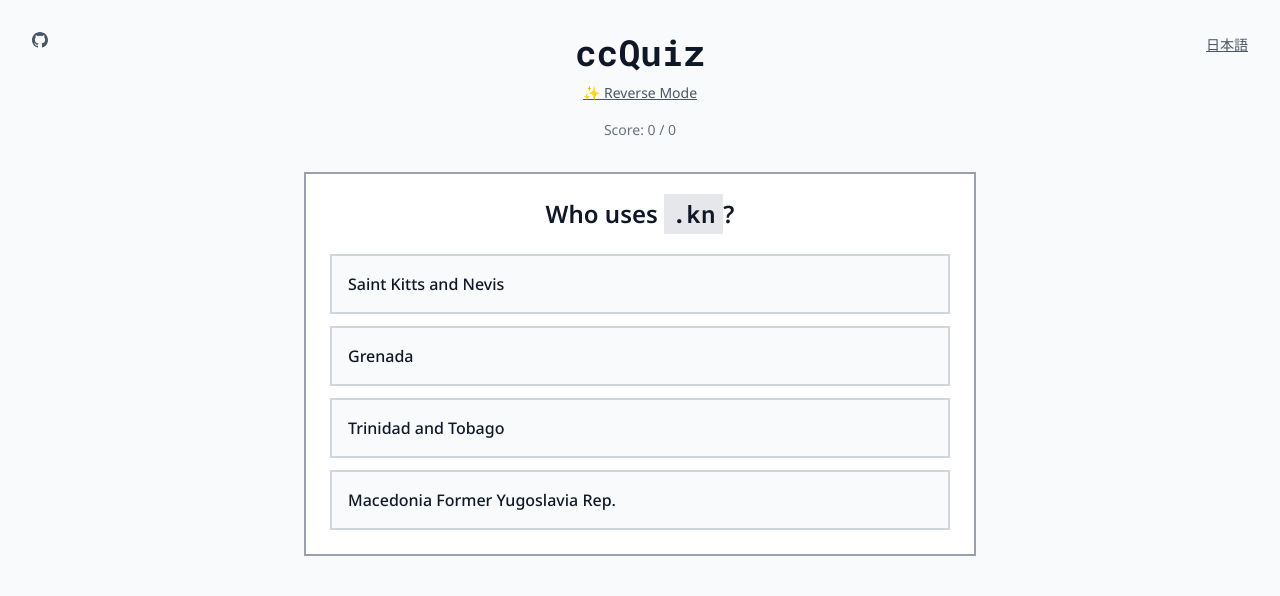
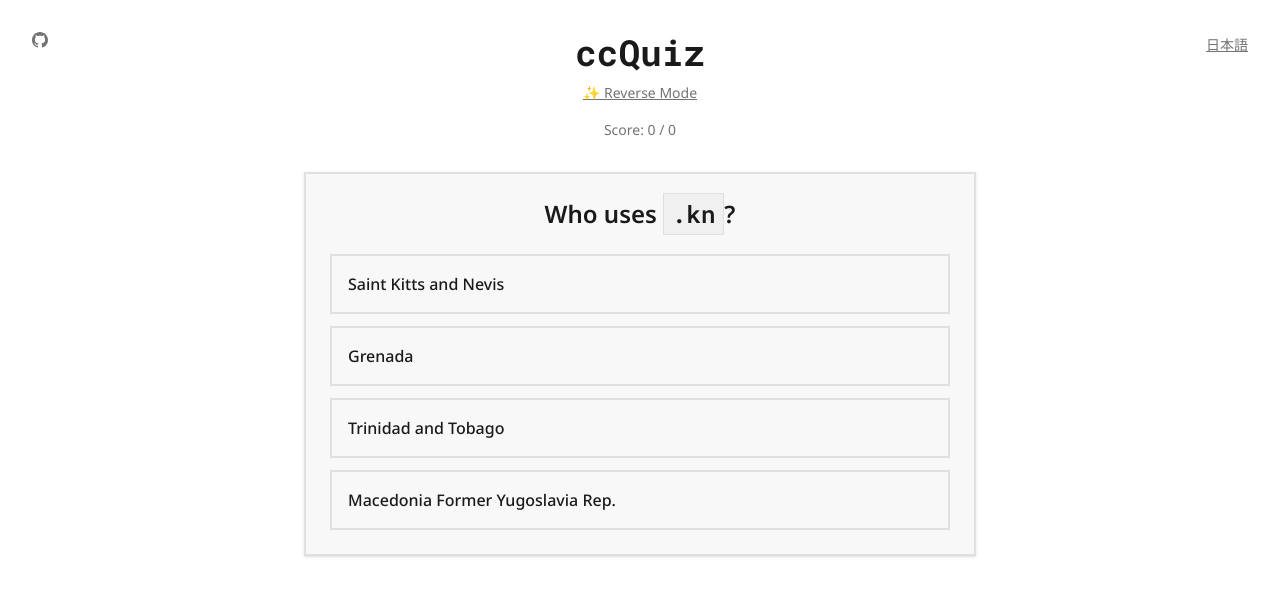
Before and after one commit to 26d0/ccquiz, a Next.js app: page / in a window 1280 px wide. Shown: the top 596 px of the page. Built offline with nearby package versions, Linux system fonts and the light colour scheme.

Commit message:
テーマの色を調整し、ダークモードおよびライトモードのスタイルを改善

```diff
--- a/src/app/globals.css
+++ b/src/app/globals.css
@@ -3,12 +3,22 @@
 
 :root {
   --background: #ffffff;
-  --foreground: #171717;
+  --foreground: #1a1a1a;
+  --surface: #f8f8f8;
+  --surface-variant: #f0f0f0;
+  --border: #e0e0e0;
+  --muted: #737373;
+  --accent: #000000;
 }
 
 @theme inline {
   --color-background: var(--background);
   --color-foreground: var(--foreground);
+  --color-surface: var(--surface);
+  --color-surface-variant: var(--surface-variant);
+  --color-border: var(--border);
+  --color-muted: var(--muted);
+  --color-accent: var(--accent);
   --font-sans: var(--font-noto-sans);
   --font-mono: var(--font-roboto-mono);
   --font-japanese: var(--font-mplus-rounded);
@@ -16,8 +26,13 @@
 
 @media (prefers-color-scheme: dark) {
   :root {
-    --background: #0a0a0a;
-    --foreground: #ededed;
+    --background: #121212;
+    --foreground: #e5e5e5;
+    --surface: #1e1e1e;
+    --surface-variant: #2a2a2a;
+    --border: #3a3a3a;
+    --muted: #6a6a6a;
+    --accent: #ffffff;
   }
 }
 
--- a/src/app/page.tsx
+++ b/src/app/page.tsx
@@ -18,7 +18,7 @@ export default function Home() {
   }
 
   return (
-    <div className="min-h-screen p-4 sm:p-8 bg-gray-50 dark:bg-gray-900">
+    <div className="min-h-screen p-4 sm:p-8 bg-background">
       <Header
         language={language}
         score={score}
--- a/src/components/Header.tsx
+++ b/src/components/Header.tsx
@@ -21,7 +21,7 @@ export const Header = ({ language, score, mode, hasToggledMode, onLanguageChange
             href="https://github.com/26d0/ccquiz"
             target="_blank"
             rel="noopener noreferrer"
-            className="text-sm text-gray-600 hover:text-gray-900 dark:text-gray-400 dark:hover:text-gray-100 underline flex items-center gap-1"
+            className="text-sm text-muted hover:text-foreground underline flex items-center gap-1 transition-colors"
           >
             <svg
               width="16"
@@ -34,13 +34,13 @@ export const Header = ({ language, score, mode, hasToggledMode, onLanguageChange
             </svg>
           </a>
         </div>
-        <h1 className="text-4xl font-bold text-gray-900 dark:text-gray-100 font-mono">
+        <h1 className="text-4xl font-bold text-foreground font-mono">
           ccQuiz
         </h1>
         <div className="mt-2">
           <button
             onClick={onModeToggle}
-            className={`text-sm text-gray-600 hover:text-gray-900 dark:text-gray-400 dark:hover:text-gray-100 underline ${language === 'ja' ? 'font-japanese' : ''}`}
+            className={`text-sm text-muted hover:text-foreground underline transition-colors ${language === 'ja' ? 'font-japanese' : ''}`}
           >
             {mode === 'normal'
               ? (language === 'ja' ? `${!hasToggledMode ? ' ✨️' : ''}逆モードにする` : `${!hasToggledMode ? ' ✨️' : ''} Reverse Mode`)
@@ -51,13 +51,13 @@ export const Header = ({ language, score, mode, hasToggledMode, onLanguageChange
         <div className="absolute top-0 right-0">
           <button
             onClick={onLanguageChange}
-            className={`text-sm text-gray-600 hover:text-gray-900 dark:text-gray-400 dark:hover:text-gray-100 underline ${language === 'ja' ? 'font-japanese' : ''}`}
+            className={`text-sm text-muted hover:text-foreground underline transition-colors ${language === 'ja' ? 'font-japanese' : ''}`}
           >
             {texts.switchLanguage}
           </button>
         </div>
       </div>
-      <div className={`mt-4 text-sm text-gray-500 dark:text-gray-400 ${language === 'ja' ? 'font-japanese' : ''}`}>
+      <div className={`mt-4 text-sm text-muted ${language === 'ja' ? 'font-japanese' : ''}`}>
         {texts.score}: {score.correct} / {score.total}
         {score.total > 0 && ` (${Math.round((score.correct / score.total) * 100)}%)`}
       </div>
--- a/src/components/LoadingState.tsx
+++ b/src/components/LoadingState.tsx
@@ -10,8 +10,8 @@ export const LoadingState = ({ language, isError = false }: LoadingStateProps) =
   const texts = getText(language);
 
   return (
-    <div className="min-h-screen flex items-center justify-center bg-gray-50 dark:bg-gray-900">
-      <div className={`text-xl text-gray-600 dark:text-gray-400 ${language === 'ja' ? 'font-japanese' : ''}`}>
+    <div className="min-h-screen flex items-center justify-center bg-background">
+      <div className={`text-xl text-muted ${language === 'ja' ? 'font-japanese' : ''}`}>
         {isError ? texts.failed : texts.loading}
       </div>
     </div>
--- a/src/components/QuizQuestion.tsx
+++ b/src/components/QuizQuestion.tsx
@@ -25,13 +25,13 @@ export const QuizQuestionComponent = ({
       return language === 'ja'
         ? (
           <>
-            <span className="font-mono bg-gray-200 dark:bg-gray-700 dark:text-gray-100 px-2 py-1">{question.correctAnswer.ccTLD}</span>
+            <span className="font-mono bg-surface-variant text-foreground px-2 py-1 border border-border">{question.correctAnswer.ccTLD}</span>
             {texts.questionSuffix}
           </>
         )
         : (
           <>
-            {texts.question} <span className="font-mono bg-gray-200 dark:bg-gray-700 dark:text-gray-100 px-2 py-1">{question.correctAnswer.ccTLD}</span>
+            {texts.question} <span className="font-mono bg-surface-variant text-foreground px-2 py-1 border border-border">{question.correctAnswer.ccTLD}</span>
             {texts.questionSuffix}
           </>
         );
@@ -39,13 +39,13 @@ export const QuizQuestionComponent = ({
       return language === 'ja'
         ? (
           <>
-            <span className="bg-gray-200 dark:bg-gray-700 dark:text-gray-100 px-2 py-1">{question.correctAnswer.countryJP}</span>
+            <span className="bg-surface-variant text-foreground px-2 py-1 border border-border">{question.correctAnswer.countryJP}</span>
             {texts.reverseQuestionSuffix}
           </>
         )
         : (
           <>
-            {texts.reverseQuestionPrefix} <span className="bg-gray-200 dark:bg-gray-700 dark:text-gray-100 px-2 py-1">{question.correctAnswer.countryEN}</span>
+            {texts.reverseQuestionPrefix} <span className="bg-surface-variant text-foreground px-2 py-1 border border-border">{question.correctAnswer.countryEN}</span>
             {texts.reverseQuestionSuffix}
           </>
         );
@@ -53,8 +53,8 @@ export const QuizQuestionComponent = ({
   };
 
   return (
-    <div className="bg-white dark:bg-gray-800 border-2 border-gray-400 dark:border-gray-600 p-6">
-      <h2 className={`text-2xl font-semibold text-center mb-6 text-gray-900 dark:text-gray-100 ${language === 'ja' ? 'font-japanese' : ''}`}>
+    <div className="bg-surface border-2 border-border p-6 shadow-sm">
+      <h2 className={`text-2xl font-semibold text-center mb-6 text-foreground ${language === 'ja' ? 'font-japanese' : ''}`}>
         {getQuestionText()}
       </h2>
 
@@ -64,16 +64,16 @@ export const QuizQuestionComponent = ({
             key={index}
             onClick={() => onAnswerSelect(index)}
             disabled={showResult}
-            className={`w-full p-4 text-left border-2 transition-colors cursor-pointer ${
+            className={`w-full p-4 text-left border-2 transition-all duration-200 cursor-pointer ${
               showResult
                 ? option.ccTLD === question.correctAnswer.ccTLD
-                  ? 'bg-green-100 dark:bg-green-900 border-green-500 text-green-800 dark:text-green-200'
+                  ? 'bg-accent text-background border-accent shadow-md'
                   : selectedAnswer === index
-                  ? 'bg-red-100 dark:bg-red-900 border-red-500 text-red-800 dark:text-red-200'
-                  : 'bg-gray-100 dark:bg-gray-700 border-gray-300 dark:border-gray-600 text-gray-600 dark:text-gray-400'
+                  ? 'bg-surface-variant border-muted text-muted'
+                  : 'bg-surface border-border text-muted opacity-60'
                 : selectedAnswer === index
-                ? 'bg-blue-100 dark:bg-blue-900 border-blue-500 dark:border-blue-400 text-gray-900 dark:text-gray-100'
-                : 'bg-gray-50 dark:bg-gray-700 border-gray-300 dark:border-gray-600 hover:bg-gray-100 dark:hover:bg-gray-600 text-gray-900 dark:text-gray-100'
+                ? 'bg-surface-variant border-accent text-foreground shadow-sm'
+                : 'bg-surface border-border hover:bg-surface-variant hover:border-muted text-foreground'
             }`}
           >
             <div className={`font-medium ${language === 'ja' ? 'font-japanese' : ''}`}>
@@ -90,8 +90,8 @@ export const QuizQuestionComponent = ({
         <div className="mt-6 text-center">
           <div className={`text-lg font-semibold mb-4 ${
             question.options[selectedAnswer].ccTLD === question.correctAnswer.ccTLD
-              ? 'text-green-600 dark:text-green-400'
-              : 'text-red-600 dark:text-red-400'
+              ? 'text-accent'
+              : 'text-muted'
           } ${language === 'ja' ? 'font-japanese' : ''}`}>
             {question.options[selectedAnswer].ccTLD === question.correctAnswer.ccTLD
               ? texts.correct
```
